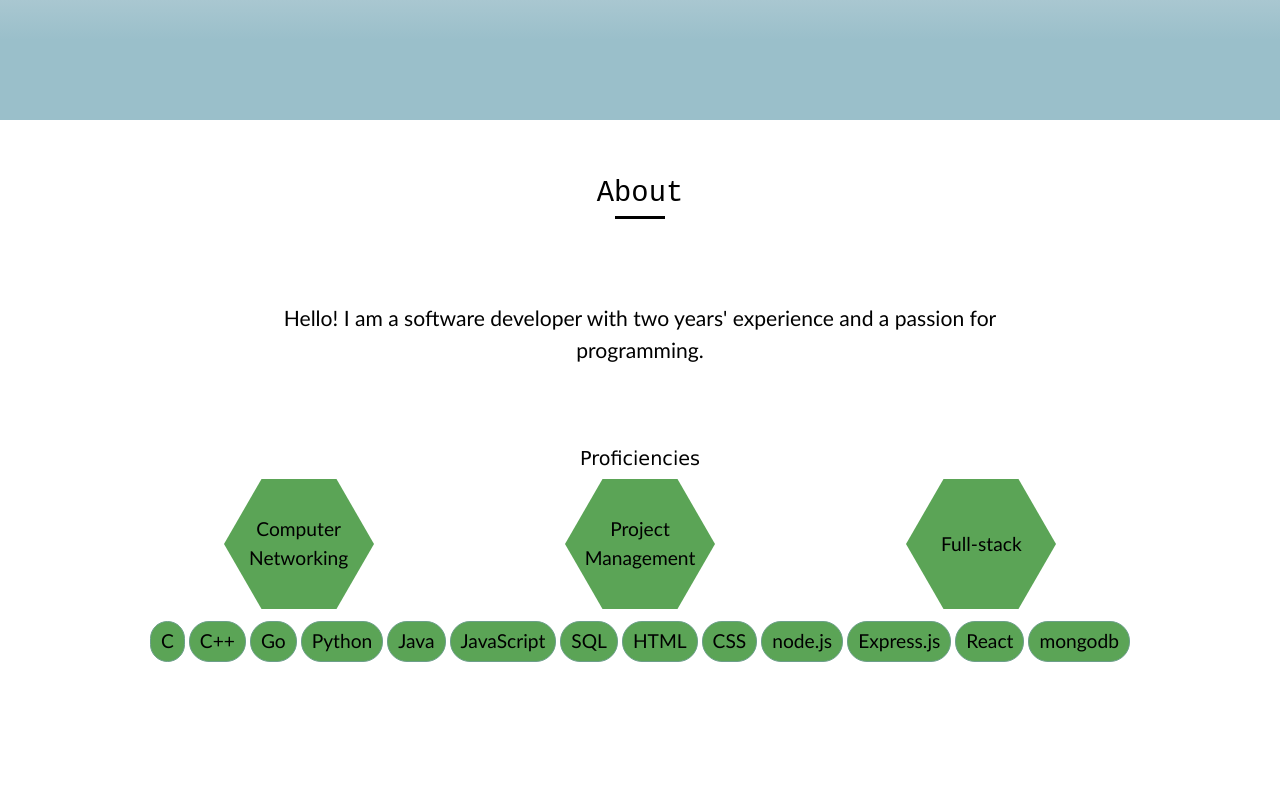
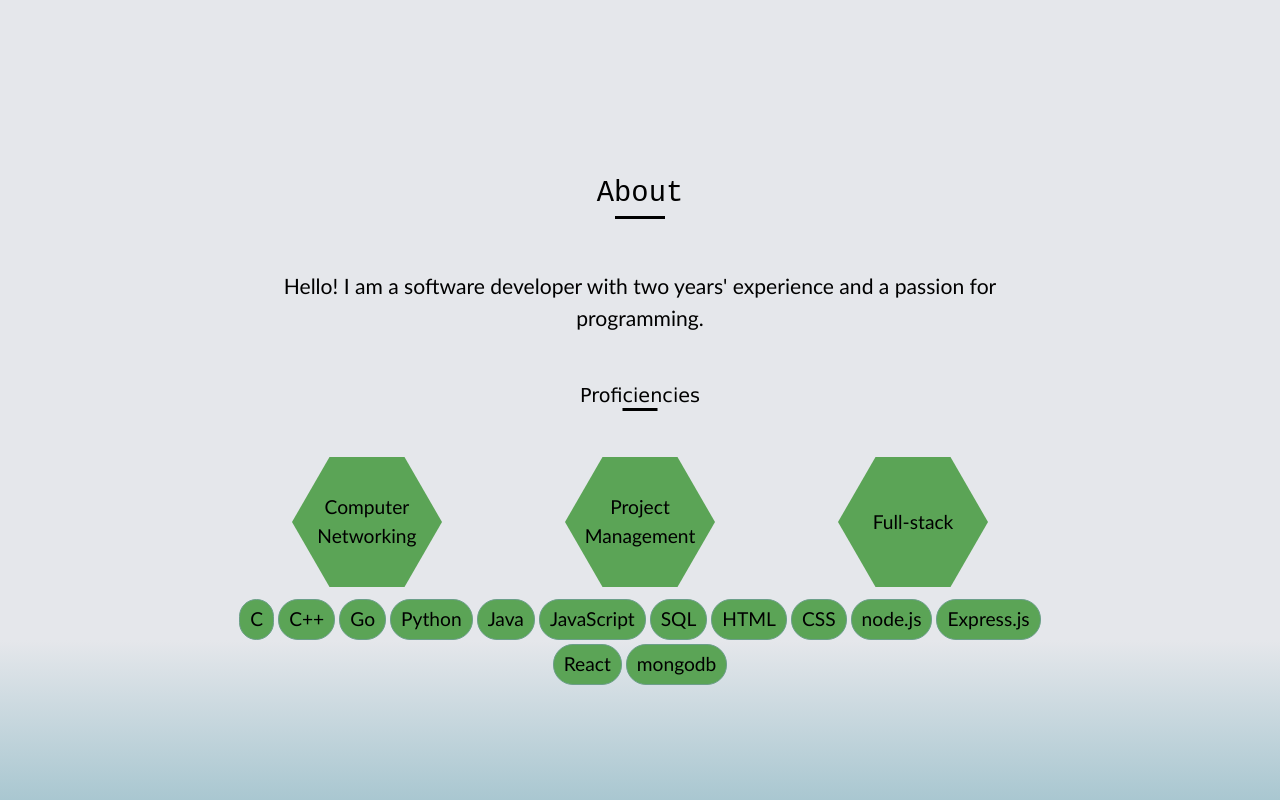
Before and after one commit to mbabey/personal-site, a React (Create React App) app in the folder front-end/: page / in a window 1280 px wide. Shown: the part 680-1480 px from the top of the page. Built offline with nearby package versions, Linux system fonts and the light colour scheme.

Commit message:
Change format of about section

```diff
--- a/front-end/src/components/App.js
+++ b/front-end/src/components/App.js
@@ -61,6 +61,13 @@ function App() {
     }
   }
 
+  const observer = new IntersectionObserver((entries, observer) => {
+    entries.forEach((entry) => {
+      console.log(entry);
+      // pageObserver.observe(element);
+    });
+  }, { threshold: 0.5 });
+
   return (
     <>
       <Nav scrollTo={scrollTo} pages={pages} />
--- a/front-end/src/components/SectionAbout.js
+++ b/front-end/src/components/SectionAbout.js
@@ -4,11 +4,12 @@ import '../styles/about.css';
 
 const About = forwardRef(function About(props, ref) {
   return (
-    <section id='about' className='width-wrapper' ref={ref}>
-        <h2 className='title'>About</h2>
-        <p className='bio'>Hello! I am a software developer with two years' experience and a passion for programming.</p>
+    <section id='about' ref={ref}>
+      <div className='width-wrapper'>
+        <h2 className='title spread'>About</h2>
+        <p className='bio spread'>Hello! I am a software developer with two years' experience and a passion for programming.</p>
         <div className='proficiencies'>
-          <h4>Proficiencies</h4>
+          <h4 className='spread'>Proficiencies</h4>
           <div className='pillars'>
             <div className='cn'>Computer Networking</div>
             <div className='pm'>Project Management</div>
@@ -29,7 +30,9 @@ const About = forwardRef(function About(props, ref) {
             <li>React</li>
             <li>mongodb</li>
           </ul>
+        </div>
       </div>
+
     </section>
   )
 });
--- a/front-end/src/styles/about.css
+++ b/front-end/src/styles/about.css
@@ -1,16 +1,19 @@
 #about {
   min-height: 100vh;
-  display: flex;
-  flex-direction: column;
-  flex-wrap: wrap;
-  justify-content: space-between;
+  background: var(--col-grey-lt);
+  background: linear-gradient(180deg, var(--col-grey-lt) 65%, var(--col-blue-lt) 90%, var(--col-blue-lt) 100%);
+}
+
+#about .spread {
+  margin-bottom: 5%;
 }
 
 #about .bio {
   text-align: center;
   font-size: 1.1em;
   width: 80%;
-  margin: auto;
+  margin-left: auto;
+  margin-right: auto;
 }
 
 #about ul {
@@ -21,7 +24,22 @@
 
 #about .proficiencies {
   text-align: center;
-  margin-bottom: 25%;
+  margin: 0 10% 25%;
+}
+
+#about .proficiencies h4 {
+  position: relative;
+}
+
+#about .proficiencies h4::after {
+  position: absolute;
+  width: 35px;
+  height: 3px;
+  bottom: -5px;
+  left: 50%;
+  transform: translateX(-50%);
+  content: '';
+  background-color: #000;
 }
 
 #about .pillars {
--- a/front-end/src/styles/top.css
+++ b/front-end/src/styles/top.css
@@ -2,7 +2,7 @@
   height: 100vh;
   min-height: 560px;
   background: var(--col-grey-lt);
-  background: linear-gradient(180deg, var(--col-grey-lt) 65%, var(--col-blue-lt) 90%, var(--col-blue-lt) 100%);
+  background: linear-gradient(180deg, var(--col-blue-lt) 10%, var(--col-grey-lt) 80%, var(--col-grey-lt) 100%);
 }
 
 #top .width-wrapper {
```
Also changed, not shown: front-end/src/components/Nav.js (+0 -9 lines).
